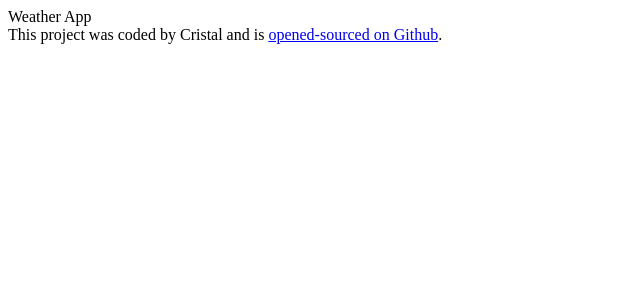
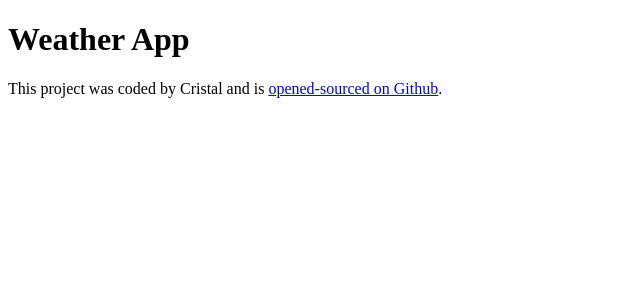
Before and after one commit to codingcalypso/shecodes-weather-react-app, a React (Create React App) app: page / in a window 1280 px wide. Shown: the top 300 px of the page, without its empty margins (0-640 px from the left). Built offline with nearby package versions, Linux system fonts and the light colour scheme.

Commit message:
Added h1 to Weather App

```diff
--- a/src/App.js
+++ b/src/App.js
@@ -4,7 +4,7 @@
 export default function App() {
   return (
     <div className="App">
-      Weather App
+      <h1>Weather App</h1>
       <footer>
         This project was coded by Cristal and is {""}
         <a
```
